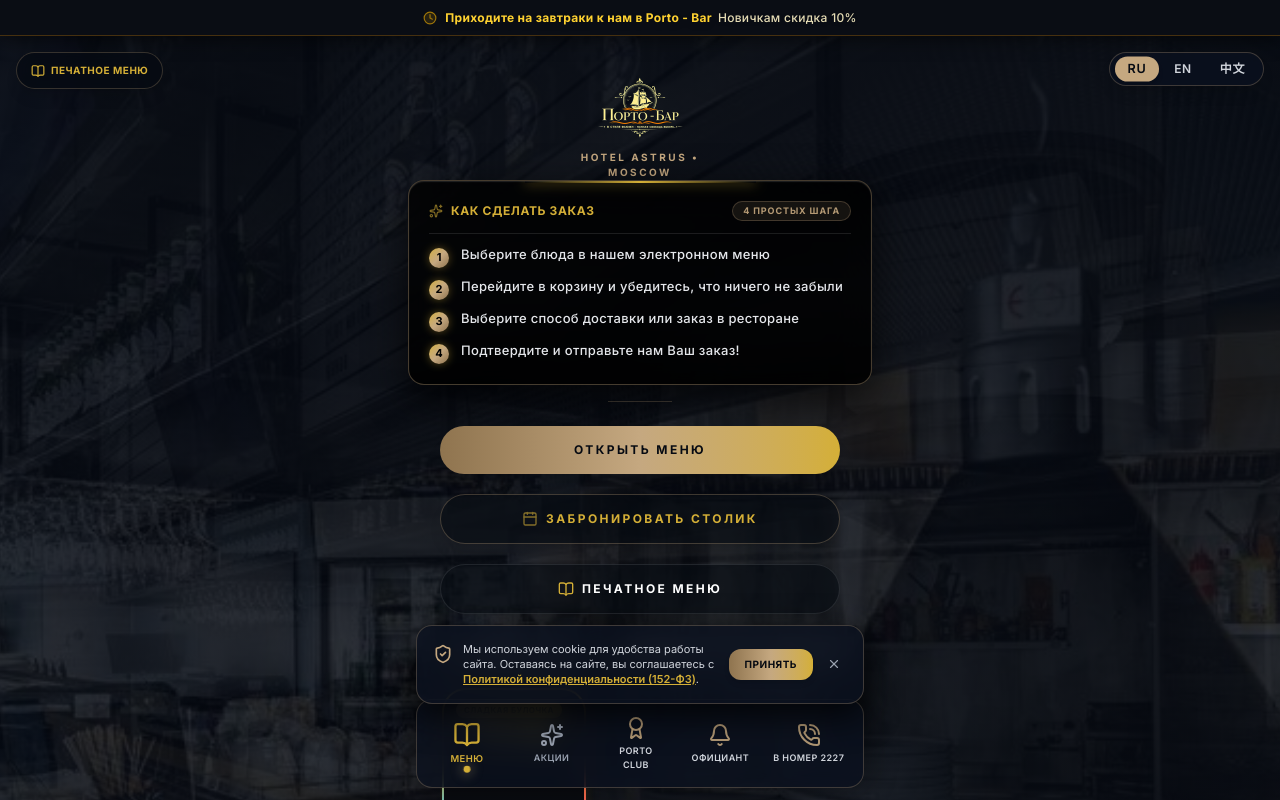
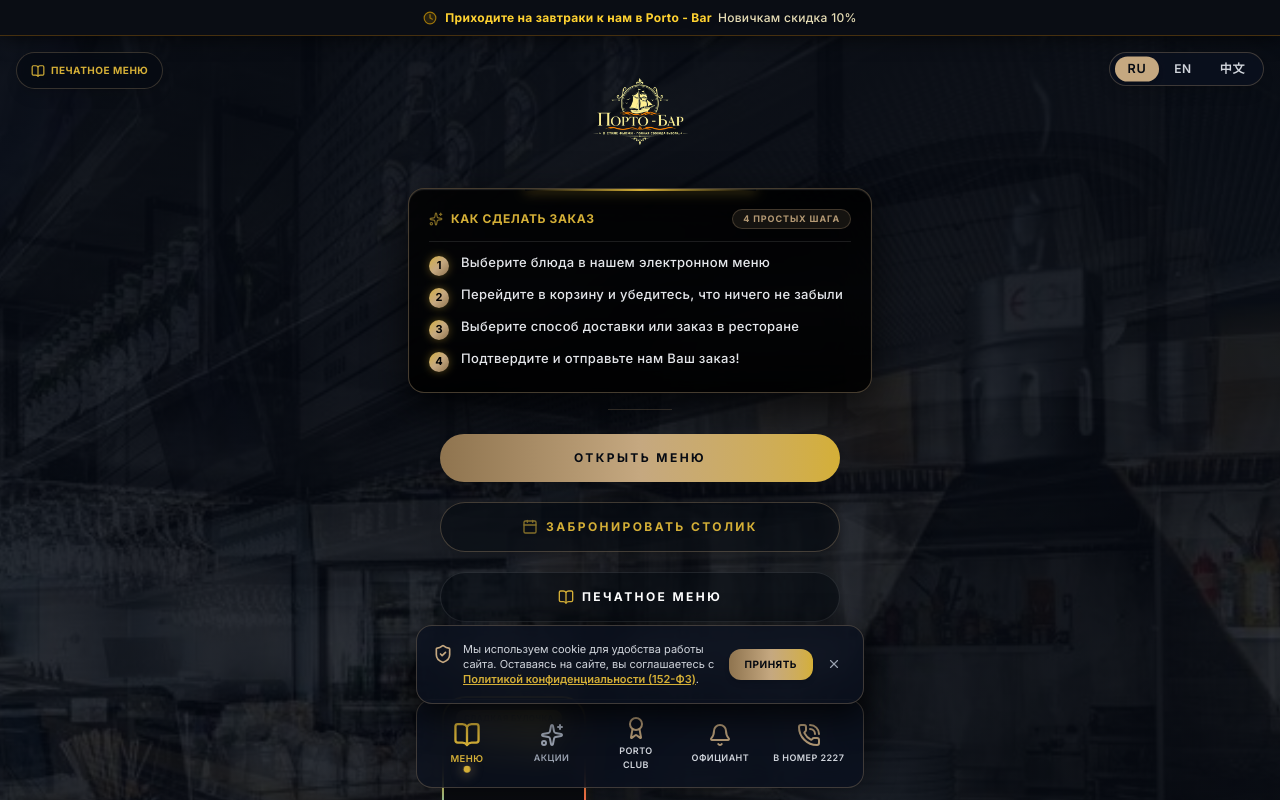
Before and after one commit to shohruy2000-arch/Porto-Bar-, a Next.js app: page / in a window 1280 px wide. Shown: the top 800 px of the page. Built offline with nearby package versions, Linux system fonts and the light colour scheme; grey boxes are pictures that could not be loaded; a web font is replaced by a local one.

Commit message:
feat: remove Hotel Astrus Moscow subtitle under logo leaving pure logo

```diff
--- a/src/components/Footer.tsx
+++ b/src/components/Footer.tsx
@@ -14,16 +14,13 @@
     <footer className="w-full max-w-md mx-auto px-4 pt-8 pb-16 text-center space-y-5 border-t border-white/5 mt-8">
       {/* Brand logo / title */}
       <div className="space-y-1 flex flex-col items-center">
-        <div className="relative w-40 h-14">
+        <div className="relative w-44 h-16">
           <img
             src="/images/porto-logo.jpg?v=2"
             alt="PORTO-BAR"
             className="w-full h-full object-contain invert mix-blend-screen filter brightness-150 contrast-125"
           />
         </div>
-        <p className="text-[9px] tracking-[0.25em] text-porto-gold font-bold uppercase mt-1">
-          Hotel Astrus • Moscow
-        </p>
       </div>
 
       {/* Legal Organization Info (ООО Движение ВВЕРХ И ВПЕРЕД) */}
--- a/src/components/HomeClient.tsx
+++ b/src/components/HomeClient.tsx
@@ -559,16 +559,13 @@
               initial={{ y: -30, opacity: 0 }}
               animate={{ y: 0, opacity: 1 }}
               transition={{ duration: 0.8 }}
-              className="relative w-44 h-16 flex flex-col items-center"
+              className="relative w-48 h-18 flex flex-col items-center"
             >
               <img
                 src="/images/porto-logo.jpg?v=2"
                 alt="PORTO-BAR"
                 className="w-full h-full object-contain invert mix-blend-screen filter brightness-150 contrast-125"
               />
-              <p className="text-[10px] tracking-[0.25em] text-porto-gold font-bold uppercase mt-2.5 text-center">
-                Hotel Astrus • Moscow
-              </p>
             </motion.div>
           )}
         </div>
```
